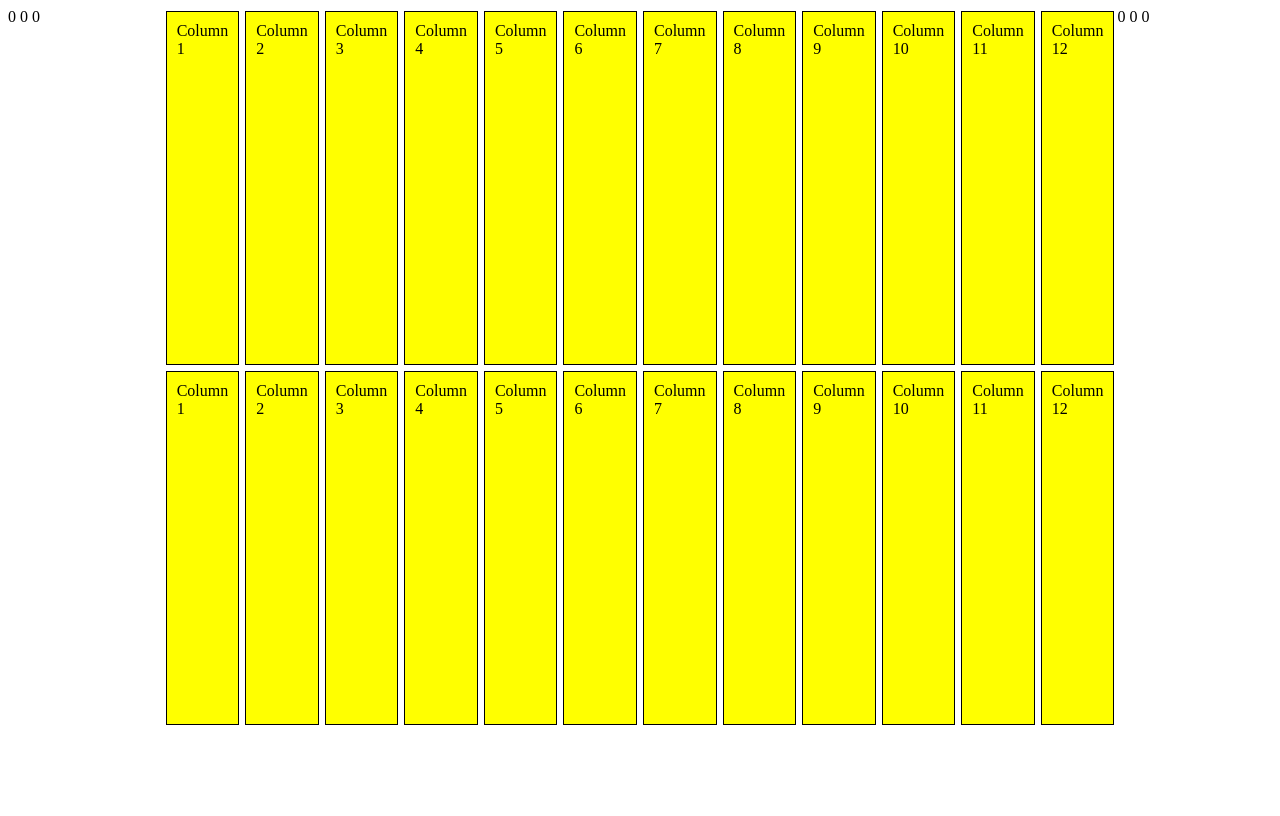
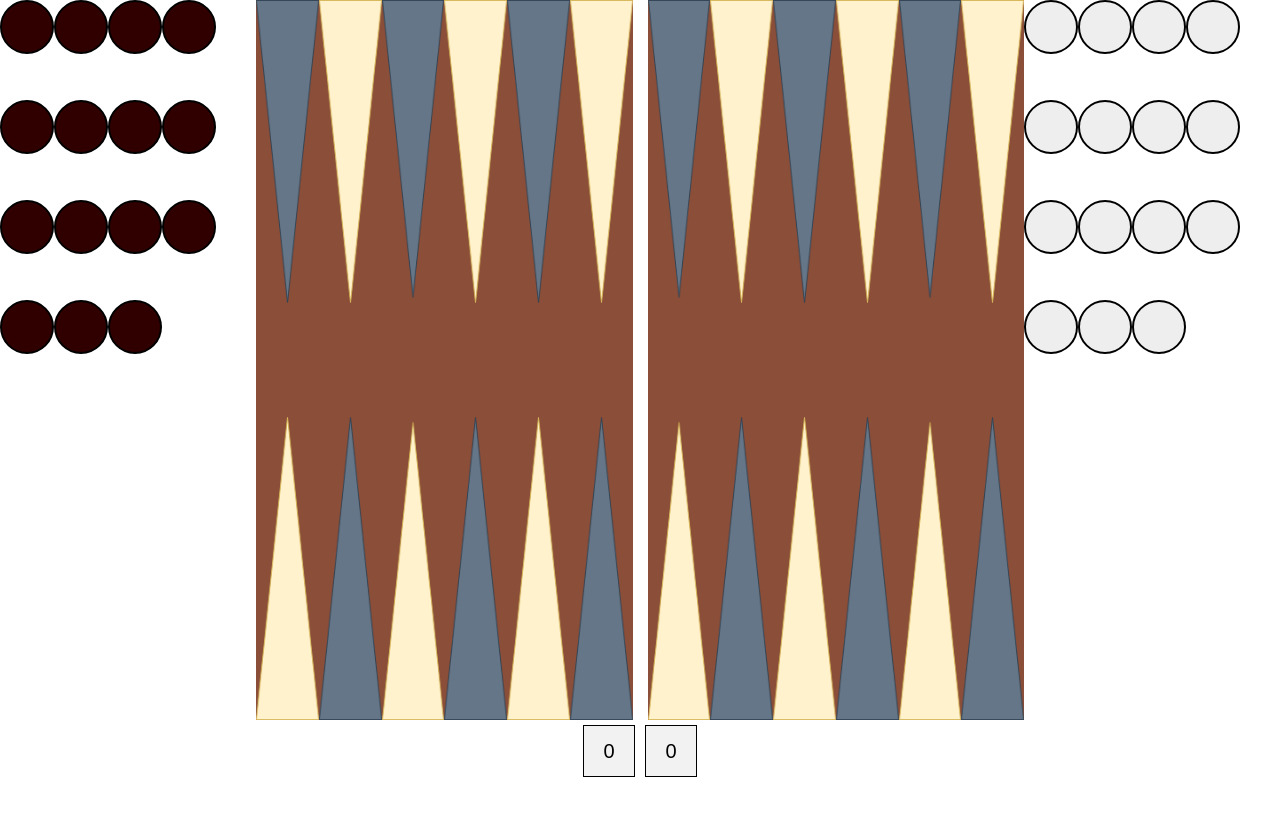
Before and after one commit to zupper/simple-backgammon, a plain HTML site: page index.html in a window 1280 px wide. Drawn offline with Linux system fonts and the light colour scheme.

Commit message:
basic functional version

```diff
--- a/index.html
+++ b/index.html
@@ -1,78 +1,82 @@
 <!DOCTYPE html>
 <html>
   <head>
-    <style>
-      #backgammon {
-        display: flex;
-        flex-direction: row;
-        height: 100vh
-      }
-
-      .row {
-        display: flex;
-        height: 45%;
-      }
-
-      .column {
-        flex: 1;
-        padding: 10px;
-        margin: 3px;
-        border: 1px solid #000;
-        box-sizing: border-box;
-        background-color: yellow;
-      }
-
-      #playing-field {
-        flex-grow: 1;
-      }
-
-      .side {
-        width: 20%;
-      }
-    </style>
+    <link rel="stylesheet" href="style.css">
+    <script src="script.js"></script>
   </head>
   <body>
     <div id="backgammon">
-      <div id="left-side" class="side">
-        0
-        0
-        0
+      <div id="left-side" class="side dropzone">
+        <div class="checker black" id="black1"></div>
+        <div class="checker black" id="black2"></div>
+        <div class="checker black" id="black3"></div>
+        <div class="checker black" id="black4"></div>
+        <div class="checker black" id="black5"></div>
+        <div class="checker black" id="black6"></div>
+        <div class="checker black" id="black7"></div>
+        <div class="checker black" id="black8"></div>
+        <div class="checker black" id="black9"></div>
+        <div class="checker black" id="black10"></div>
+        <div class="checker black" id="black11"></div>
+        <div class="checker black" id="black12"></div>
+        <div class="checker black" id="black13"></div>
+        <div class="checker black" id="black14"></div>
+        <div class="checker black" id="black15"></div>
       </div>
       <div id="playing-field">
-        <div class="row">
-          <div class="column">Column 1</div>
-          <div class="column">Column 2</div>
-          <div class="column">Column 3</div>
-          <div class="column">Column 4</div>
-          <div class="column">Column 5</div>
-          <div class="column">Column 6</div>
-          <div class="column">Column 7</div>
-          <div class="column">Column 8</div>
-          <div class="column">Column 9</div>
-          <div class="column">Column 10</div>
-          <div class="column">Column 11</div>
-          <div class="column">Column 12</div>
+        <div id="upper" class="row">
+          <div class="column dropzone"></div>
+          <div class="column dropzone"></div>
+          <div class="column dropzone"></div>
+          <div class="column dropzone"></div>
+          <div class="column dropzone"></div>
+          <div class="column dropzone"></div>
+          <div class="column dropzone"></div>
+          <div class="column dropzone"></div>
+          <div class="column dropzone"></div>
+          <div class="column dropzone"></div>
+          <div class="column dropzone"></div>
+          <div class="column dropzone"></div>
         </div>
-        <div class="row">
-          <div class="column">Column 1</div>
-          <div class="column">Column 2</div>
-          <div class="column">Column 3</div>
-          <div class="column">Column 4</div>
-          <div class="column">Column 5</div>
-          <div class="column">Column 6</div>
-          <div class="column">Column 7</div>
-          <div class="column">Column 8</div>
-          <div class="column">Column 9</div>
-          <div class="column">Column 10</div>
-          <div class="column">Column 11</div>
-          <div class="column">Column 12</div>
+        <div id="lower" class="row">
+          <div class="column dropzone"></div>
+          <div class="column dropzone"></div>
+          <div class="column dropzone"></div>
+          <div class="column dropzone"></div>
+          <div class="column dropzone"></div>
+          <div class="column dropzone"></div>
+          <div class="column dropzone"></div>
+          <div class="column dropzone"></div>
+          <div class="column dropzone"></div>
+          <div class="column dropzone"></div>
+          <div class="column dropzone"></div>
+          <div class="column dropzone"></div>
+        </div>
+        <div id="dice" onclick="roll()">
+          <div class="die">0</div>
+          <div class="die">0</div>
         </div>
       </div>
-      <div id="right-side" class="side">
-        0
-        0
-        0
+      <div id="right-side" class="side dropzone">
+        <div class="checker white" id="white1"></div>
+        <div class="checker white" id="white2"></div>
+        <div class="checker white" id="white3"></div>
+        <div class="checker white" id="white4"></div>
+        <div class="checker white" id="white5"></div>
+        <div class="checker white" id="white6"></div>
+        <div class="checker white" id="white7"></div>
+        <div class="checker white" id="white8"></div>
+        <div class="checker white" id="white9"></div>
+        <div class="checker white" id="white10"></div>
+        <div class="checker white" id="white11"></div>
+        <div class="checker white" id="white12"></div>
+        <div class="checker white" id="white13"></div>
+        <div class="checker white" id="white14"></div>
+        <div class="checker white" id="white15"></div>
       </div>
     </div>
+    <script>
+      startup();
+    </script>
   </body>
 </html>
--- /dev/null
+++ b/script.js
@@ -0,0 +1,38 @@
+function startup() {
+  // setup checkers = make them draggable
+  const checkers = document.getElementsByClassName("checker");
+  for (c of checkers) {
+    c.draggable = true;
+    c.ondragstart = dragstart_handler;
+  }
+
+  // setup drop zones
+  const dropzones = document.getElementsByClassName("dropzone");
+  for (d of dropzones) {
+    d.ondrop = drop_handler;
+    d.ondragover = dragover_handler;
+  }
+}
+
+function dragstart_handler(ev) {
+  ev.dataTransfer.setData("application/my-app", ev.target.id);
+  ev.dataTransfer.effectAllowed = "move";
+}
+
+function dragover_handler(ev) {
+  ev.preventDefault();
+  ev.dataTransfer.dropEffect = "move";
+}
+
+function drop_handler(ev) {
+  const data = ev.dataTransfer.getData("application/my-app");
+  ev.target.appendChild(document.getElementById(data));
+  ev.preventDefault();
+}
+
+function roll() {
+  let dice = document.querySelectorAll('.die');
+  dice.forEach(function(die) {
+    die.textContent = Math.floor(Math.random() * 6) + 1;
+  });
+}
--- /dev/null
+++ b/style.css
@@ -0,0 +1,109 @@
+body {
+  margin: 0;
+  padding: 0;
+}
+#backgammon {
+  display: flex;
+  flex-direction: row;
+  height: 100vh
+}
+
+.row {
+  display: flex;
+  height: 45%;
+}
+
+.column {
+  display: flex;
+  align-items: center;
+  flex: 1;
+  width: 60px
+  padding: 5px;
+  box-sizing: border-box;
+  background-color: #8b4e39;
+}
+
+#upper > :nth-child(6), #lower > :nth-child(6) {
+  margin-right: 15px;
+}
+
+#upper .column {
+  flex-direction: column;
+}
+
+#upper > *, #lower > * {
+  background-repeat: no-repeat;
+  background-size: contain;
+}
+
+#upper > :nth-child(2n) {
+  background-image: url('light-position.png');
+  background-position: top;
+}
+
+#upper > :nth-child(2n+1) {
+  background-image: url('dark-position.png');
+  background-position: top;
+}
+
+#lower > :nth-child(2n){
+  background-image: url('dark-position-flip.png');
+  background-position: bottom;
+}
+
+#lower > :nth-child(2n+1) {
+  background-image: url('light-position-flip.png');
+  background-position: bottom;
+}
+
+#lower .column {
+  flex-direction: column-reverse;
+}
+
+#playing-field {
+  flex-grow: 1;
+}
+
+.side {
+  display: flex;
+  width: 20%;
+  flex-wrap: wrap;
+  height: 50%;
+}
+
+.checker {
+  width: 50px;
+  height: 50px;
+  border-radius: 50%;
+  border: 2px solid #000000;
+  display: flex;
+  align-items: center;
+  justify-content: center;
+}
+
+.checker.black {
+  background-color: #300000;
+}
+
+.checker.white {
+  background-color: #eeeeee;
+}
+
+#dice {
+  display: flex;
+  justify-content: center;
+  margin-bottom: 20px;
+}
+
+.die {
+  width: 50px;
+  height: 50px;
+  margin: 5px;
+  background-color: #f2f2f2;
+  border: 1px solid #000;
+  display: flex;
+  justify-content: center;
+  align-items: center;
+  font-size: 20px;
+  font-family: Arial, sans-serif;
+}
```
Also changed, not shown: dark-position-flip.png (added), dark-position.png (added), light-position-flip.png (added), light-position.png (added).
